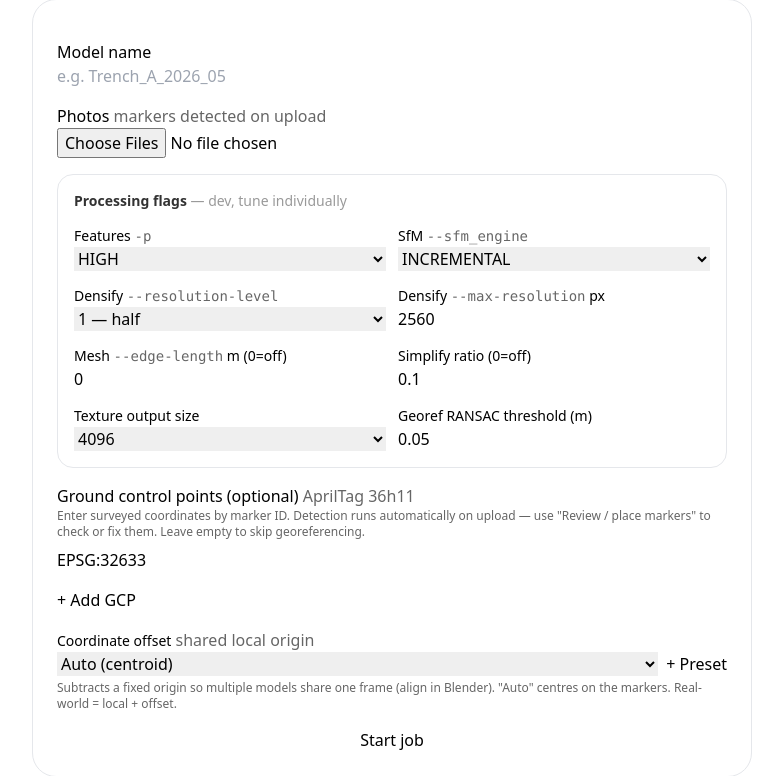
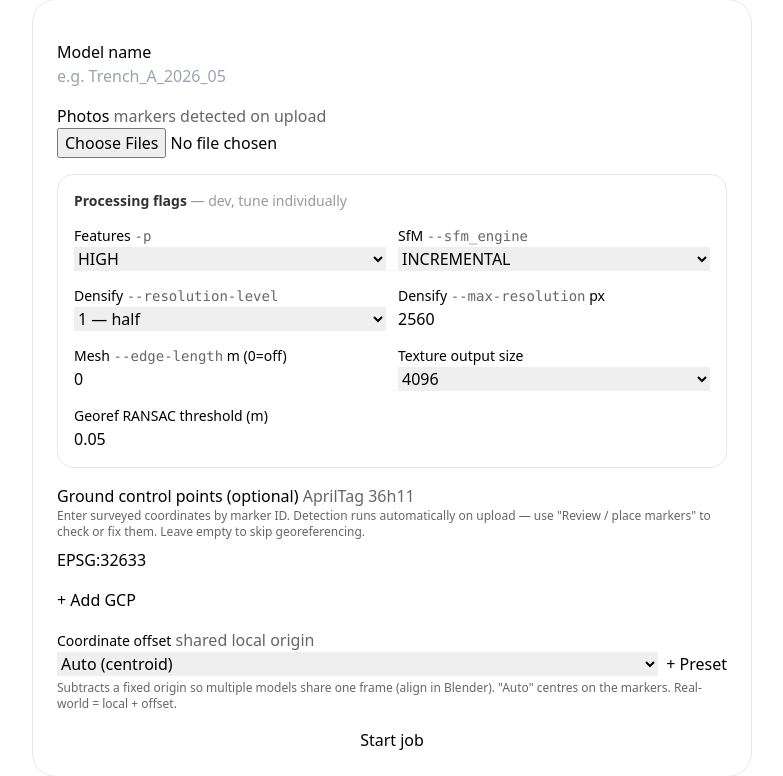
Before and after one commit to Ben-Mik/Relief3D, a Flask app: page /projects/1/new-job in a window 1280 px wide. Shown: the part 213-989 px from the top of the page, without its empty margins (248-1031 px from the left). Run offline with Flask 3, Linux system fonts and the light colour scheme; style sheets or scripts are compiled from the project's sources.

Commit message:
Remove SimplifyMesh (binary not in OpenMVS v2.3.0 build)
TextureMesh crash was likely the --max-texture-size cap, not face count.
Removing simplify entirely — revisit if TextureMesh still crashes on
large meshes after the cap removal.

Co-Authored-By: Claude Sonnet 4.6 <noreply@anthropic.com>

```diff
--- a/app.py
+++ b/app.py
@@ -192,7 +192,6 @@ def new_job(project_id):
             "resolution_level": int(request.form.get("resolution_level", 1)),
             "max_resolution": int(request.form.get("max_resolution", 2560)),
             "edge_length": float(request.form.get("edge_length") or 0),
-            "simplify_ratio": float(request.form.get("simplify_ratio") or 0),
             "texture_out_size": int(request.form.get("texture_out_size") or 0),
             "ransac_threshold": float(request.form.get("ransac_threshold") or 0.05),
         }
@@ -490,7 +489,6 @@ def _write_report(output_dir, job_id, options, report):
         f"Densify resolution-level: {o['resolution_level']}",
         f"Densify max-resolution:   {o['max_resolution']} px",
         f"Mesh edge-length:         {edge} m" + ("" if edge else " (off)"),
-        f"Mesh simplify ratio:      {o['simplify_ratio']}" + (" (off)" if not o['simplify_ratio'] else ""),
         f"Texture output size:      {o['texture_out_size'] or 'unchanged'}",
         f"Georef RANSAC threshold:  {o['ransac_threshold']} m",
         "",
--- a/openmvg.py
+++ b/openmvg.py
@@ -71,8 +71,7 @@ def reconstruct(work_dir, options, gcp_coords=None, observations=None,
 
     # ---- OpenMVS dense / mesh / texture ----
     edge = f" --edge-length {o['edge_length']}" if float(o.get("edge_length") or 0) > 0 else ""
-    simplify = (f"SimplifyMesh scene_dense_mesh.mvs --decimate-mesh-ratio {o['simplify_ratio']}"
-                f" -o scene_dense_mesh.mvs;" if float(o.get("simplify_ratio") or 0) > 0 else "")
+    simplify = ""
     mvs = (
         f"set -e;"
         f"mkdir -p mvs;"
--- a/templates/new_job.html
+++ b/templates/new_job.html
@@ -68,10 +68,6 @@
             <div>
                 <label class="label py-1"><span class="label-text text-sm">Mesh <code class="opacity-60">--edge-length</code> m (0=off)</span></label>
                 <input type="number" step="any" name="edge_length" value="0" class="input input-bordered input-sm w-full">
-            </div>
-            <div>
-                <label class="label py-1"><span class="label-text text-sm">Simplify ratio (0=off)</span></label>
-                <input type="number" step="any" min="0" max="1" name="simplify_ratio" value="0.1" class="input input-bordered input-sm w-full">
             </div>
             <div>
                 <label class="label py-1"><span class="label-text text-sm">Texture output size</span></label>
```
